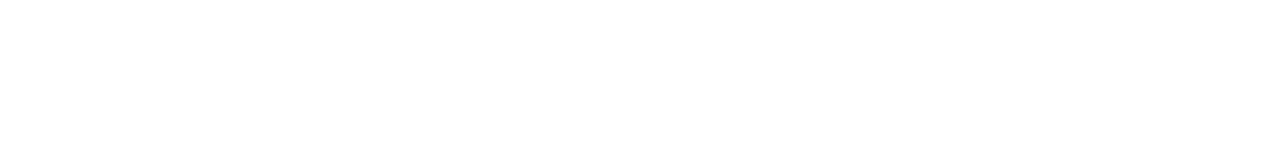
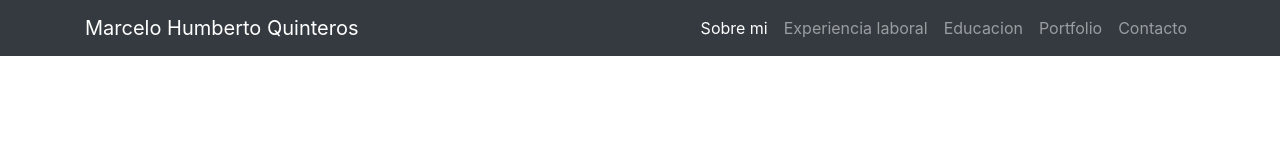
Before and after one commit to cheloq/CV.github.io, a plain HTML site: page index.html in a window 1280 px wide. Drawn offline with nearby package versions, Linux system fonts and the light colour scheme.

Commit message:
Se agrego el NavBar

```diff
--- a/index.html
+++ b/index.html
@@ -15,8 +15,45 @@
 </head>
 
 <body>
+    <header>
+        <nav class="navbar navbar-expand-lg navbar-dark bg-dark">
+            <div class="container">
+                <a class="navbar-brand" href="#">Marcelo Humberto Quinteros</a>
+                <button class="navbar-toggler" type="button" data-toggle="collapse"
+                    data-target="#navbarSupportedContent" aria-controls="navbarSupportedContent" aria-expanded="false"
+                    aria-label="Toggle navigation">
+                    <span class="navbar-toggler-icon"></span>
+                </button>
 
+                <div class="collapse navbar-collapse" id="navbarSupportedContent">
+                    <ul class="navbar-nav ml-auto">
+                        <li class="nav-item active">
+                            <a class="nav-link" href="#">Sobre mi<span class="sr-only">(current)</span></a>
+                        </li>
+                        <li class="nav-item">
+                            <a class="nav-link" href="#">Experiencia laboral</a>
+                        </li>
 
+                        <li class="nav-item">
+                            <a class="nav-link" href="#">Educacion</a>
+                        </li>
+
+                        <li class="nav-item">
+                            <a class="nav-link" href="#">Portfolio</a>
+                        </li>
+
+                        <li class="nav-item">
+                            <a class="nav-link" href="#">Contacto</a>
+                        </li>
+                    </ul>
+                </div>
+            </div>
+        </nav>
+    </header>
+
+    <footer>
+
+    </footer>
 
     <script src="https://code.jquery.com/jquery-3.4.1.slim.min.js"
         integrity="sha384-J6qa4849blE2+poT4WnyKhv5vZF5SrPo0iEjwBvKU7imGFAV0wwj1yYfoRSJoZ+n"
```
